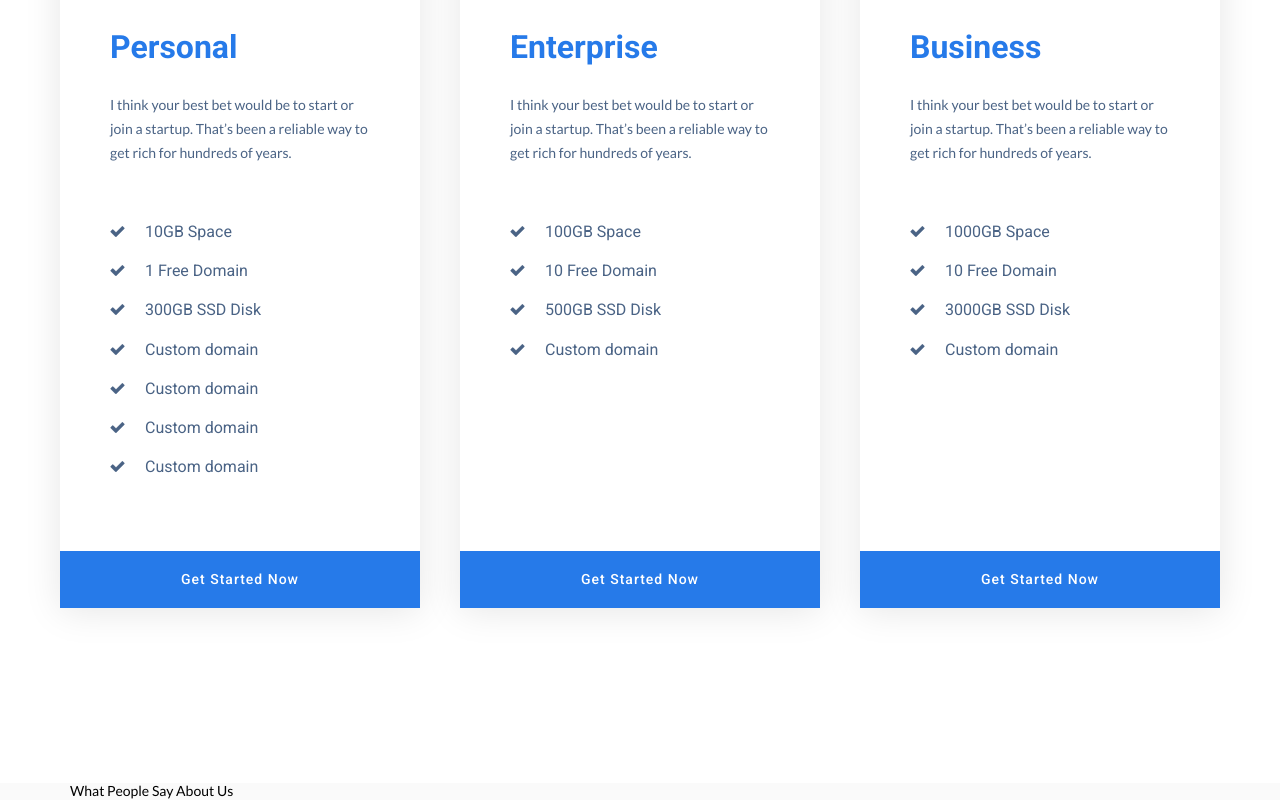
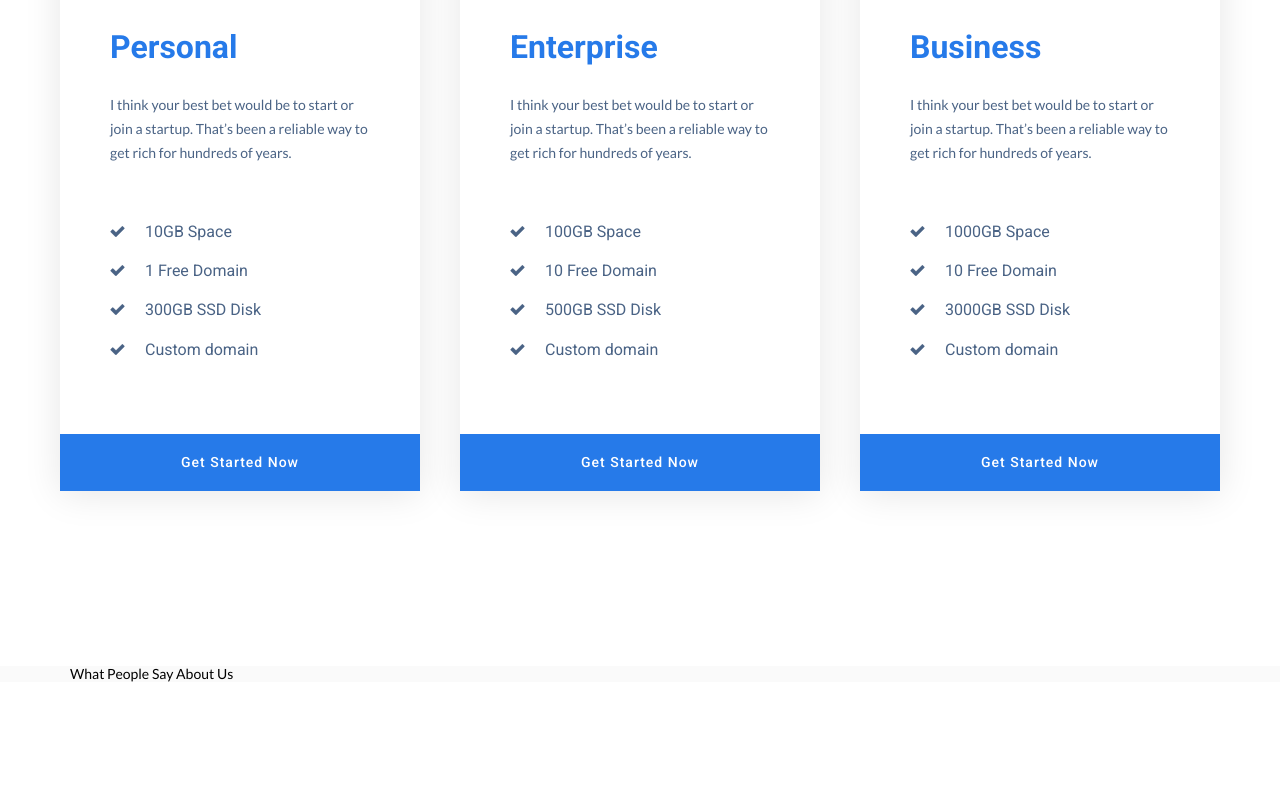
Before and after one commit to RomaShepida/joomhost, a plain HTML site: page index.html in a window 1280 px wide. Shown: the part 1587-2387 px from the top of the page. After the commit the page ends 2269 px from the top, so only its background shows below. Drawn offline with nearby package versions, Linux system fonts and the light colour scheme.

Commit message:
changed number of li elements in first description-card__features(now equal number in all columns)

```diff
--- a/index.html
+++ b/index.html
@@ -141,15 +141,6 @@
                         <li class="description-card__feature">
                             Custom domain
                         </li>
-                        <li class="description-card__feature">
-                            Custom domain
-                        </li>
-                        <li class="description-card__feature">
-                            Custom domain
-                        </li>
-                        <li class="description-card__feature">
-                            Custom domain
-                        </li>
                     </ul>
                     <div class="description-card__button">
                         <a href="#">Get Started Now</a>
```
